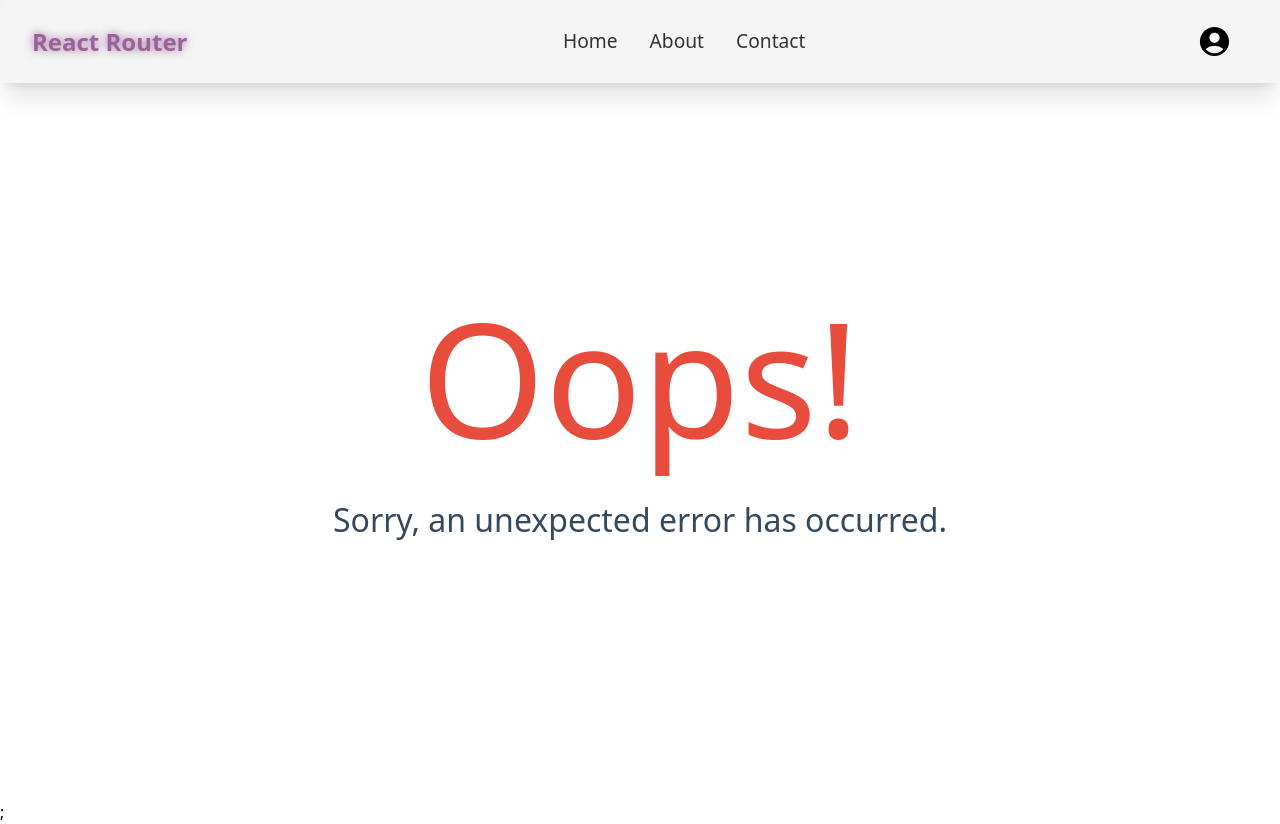
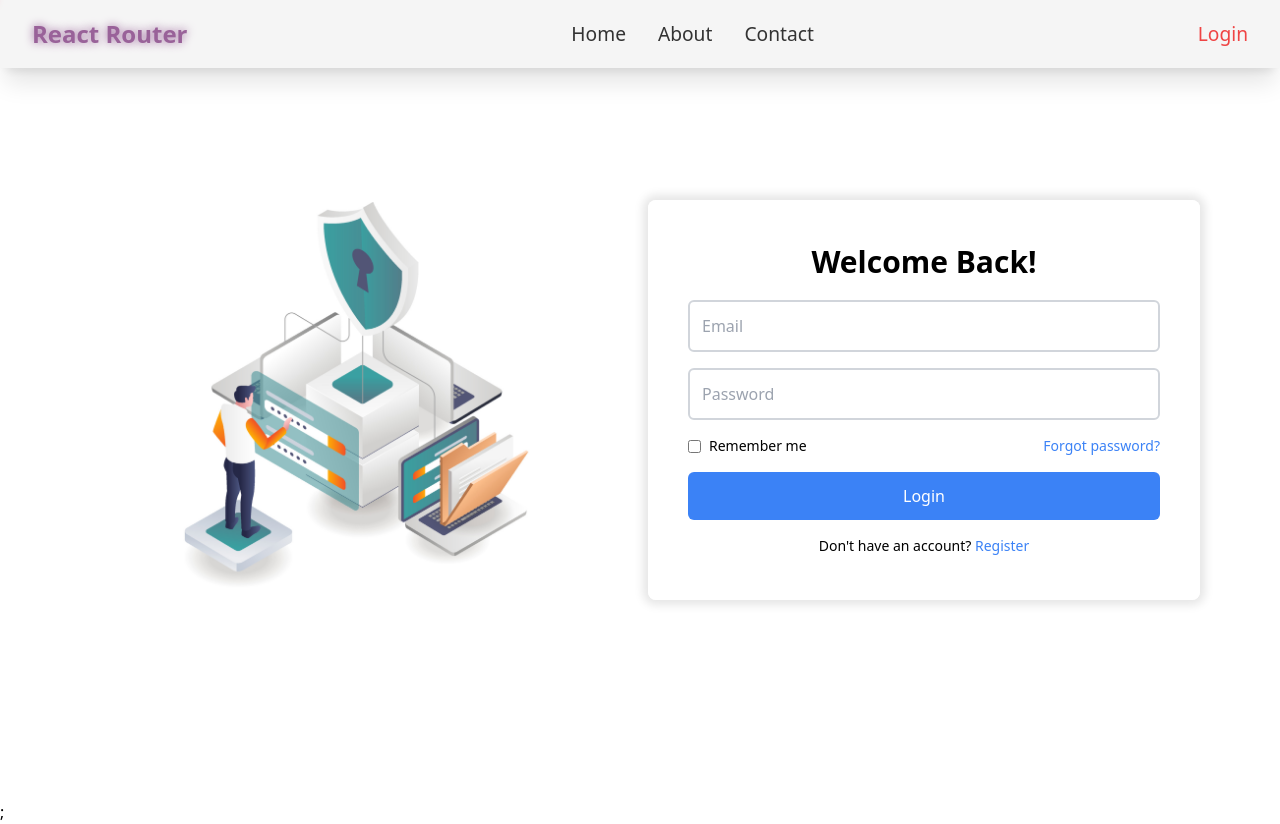
Before and after one commit to AryanKumarOfficial/Demo-1-Vite, a React (Vite) app: page /login in a window 1280 px wide. Built offline with nearby package versions, Linux system fonts and the light colour scheme.

Commit message:
completed user login component

```diff
--- a/package.json
+++ b/package.json
@@ -12,9 +12,11 @@
   "dependencies": {
     "react": "^18.2.0",
     "react-dom": "^18.2.0",
+    "react-hot-toast": "^2.4.1",
     "react-icons": "^5.0.1",
     "react-router-dom": "^6.22.3",
-    "react-top-loading-bar": "^2.3.1"
+    "react-top-loading-bar": "^2.3.1",
+    "tw-elements-react": "^1.0.0-alpha2"
   },
   "devDependencies": {
     "@types/react": "^18.2.64",
--- a/src/Components/App.jsx
+++ b/src/Components/App.jsx
@@ -3,6 +3,7 @@ import { useLocation } from "react-router-dom";
 import LoadingBar from "react-top-loading-bar";
 import Navbar from "./Navbar";
 import { Outlet } from "react-router-dom";
+import { Toaster } from "react-hot-toast";
 
 const App = () => {
   const [progress, setProgress] = useState(0);
@@ -41,6 +42,7 @@ const App = () => {
         height={3}
         shadow={true}
       />
+      <Toaster position="top-center" />
       <Navbar />
       <Outlet />
     </>
--- /dev/null
+++ b/src/Components/Login.jsx
@@ -0,0 +1,135 @@
+import { Link } from "react-router-dom";
+import BG from "../assets/login.jpg";
+import { useState, useEffect } from "react";
+import { toast } from "react-hot-toast";
+import {
+  emailValidation,
+  inputValidation,
+  passwordValidation,
+} from "../middleware/validate";
+const Login = () => {
+  const [form, setForm] = useState({
+    email: "",
+    password: "",
+    checked: false,
+  });
+  useEffect(() => {
+    document.title = "Login";
+
+    // eslint-disable-next-line
+  }, []);
+
+  const onChange = (e) => {
+    setForm({ ...form, [e.target.name]: e.target.value });
+    // change the value of checked to true if the checkbox is checked
+    if (e.target.type === "checkbox") {
+      setForm({ ...form, [e.target.name]: e.target.checked });
+    }
+  };
+
+  const handleSubmit = (e) => {
+    e.preventDefault();
+    console.log("Form Submitted");
+    console.log(form);
+
+    if (!emailValidation(form?.email)) {
+      toast.error("Invalid email address");
+      return;
+    } else if (!passwordValidation(form?.password)) {
+      toast.error("Password must be at least 6 characters long");
+      return;
+    } else if (
+      inputValidation(form?.email) &&
+      inputValidation(form?.password)
+    ) {
+      toast.error("All fields are required");
+      return;
+    }
+    // if all the conditions are met, show a success message
+
+    toast.success("Logged in successfully");
+  };
+
+  return (
+    <div>
+      <main className="container mx-auto grid grid-cols-2 gap-4 justify-center items-center min-h-screen">
+        {/* insert image in first section and form in second one */}
+        <section className="p-10 rounded-lg flex flex-col justify-center items-center text-center">
+          <img
+            src={BG}
+            alt="login"
+            className="w-full rounded-md"
+            style={{
+              mixBlendMode: "multiply",
+            }}
+          />
+        </section>{" "}
+        <section
+          className="p-10 rounded-lg flex flex-col justify-center items-center text-center"
+          style={{
+            backgroundColor: "rgba(255, 255, 255, 0.9)",
+            boxShadow: "0px 0px 10px 5px rgba(0, 0, 0, 0.1)",
+            width: "100%",
+            height: "50%",
+          }}
+        >
+          <h1 className="text-3xl font-semibold mb-5">Welcome Back!</h1>
+          <form
+            className="flex flex-col gap-4 w-full"
+            autoComplete="disabled"
+            onSubmit={handleSubmit}
+          >
+            <input
+              type="email"
+              placeholder="Email"
+              className="p-3 rounded-md border-2 border-gray-300 focus:outline-none focus:border-blue-500 transition-all duration-300 ease-in-out hover:border-blue-500 w-full"
+              autoComplete="disabled"
+              value={form?.email}
+              onChange={onChange}
+              name="email"
+            />
+            <input
+              type="password"
+              placeholder="Password"
+              className="p-3 rounded-md border-2 border-gray-300 focus:outline-none focus:border-blue-500 transition-all duration-300 ease-in-out hover:border-blue-500 w-full"
+              autoComplete="disabled"
+              value={form?.password}
+              onChange={onChange}
+              name="password"
+            />
+            <div className="flex justify-between items-center">
+              <label
+                htmlFor="remember"
+                className="text-sm flex justify-center items-center transition-all duration-300 ease-in-out h-5 rounded-md cursor-pointer"
+              >
+                <input
+                  type="checkbox"
+                  id="remember"
+                  className="checked:accent-green-500 rounded-md mr-2 my-1 focus:outline-none transition-all duration-300 ease-in-out hover:accent-green-500"
+                  checked={form?.checked}
+                  onChange={onChange}
+                  name="checked"
+                />
+                <span>Remember me</span>
+              </label>
+              <Link to="/forget" className="text-blue-500 text-sm">
+                Forgot password?
+              </Link>
+            </div>
+            <button className="bg-blue-500 text-white p-3 rounded-md">
+              Login
+            </button>
+            <p className="text-sm">
+              Don&apos;t have an account?{" "}
+              <Link to="/register" className="text-blue-500">
+                Register
+              </Link>
+            </p>
+          </form>
+        </section>
+      </main>
+    </div>
+  );
+};
+
+export default Login;
--- a/src/Components/Navbar.jsx
+++ b/src/Components/Navbar.jsx
@@ -213,7 +213,7 @@ const Navbar = () => {
         </li>
       </ul>
       <div className="action">
-        {authenticated ? (
+        {!authenticated ? (
           <NavLink
             to="/login"
             className={(e) => {
--- /dev/null
+++ b/src/middleware/validate.js
@@ -0,0 +1,14 @@
+const emailValidation = (email) => {
+    const emailRegex = /^[a-zA-Z0-9._-]+@[a-zA-Z0-9.-]+\.[a-zA-Z]{2,4}$/;
+    return emailRegex.test(email);
+};
+
+const passwordValidation = (password) => {
+    return password.length >= 6;
+};
+
+const inputValidation = (input) => {
+    return input.length > 0;
+}
+
+export { emailValidation, passwordValidation, inputValidation };
```
Also changed, not shown: src/main.jsx (+9 -0 lines), src/assets/login.jpg (added), 1 other file (tests, documents, lock files or other folders).
